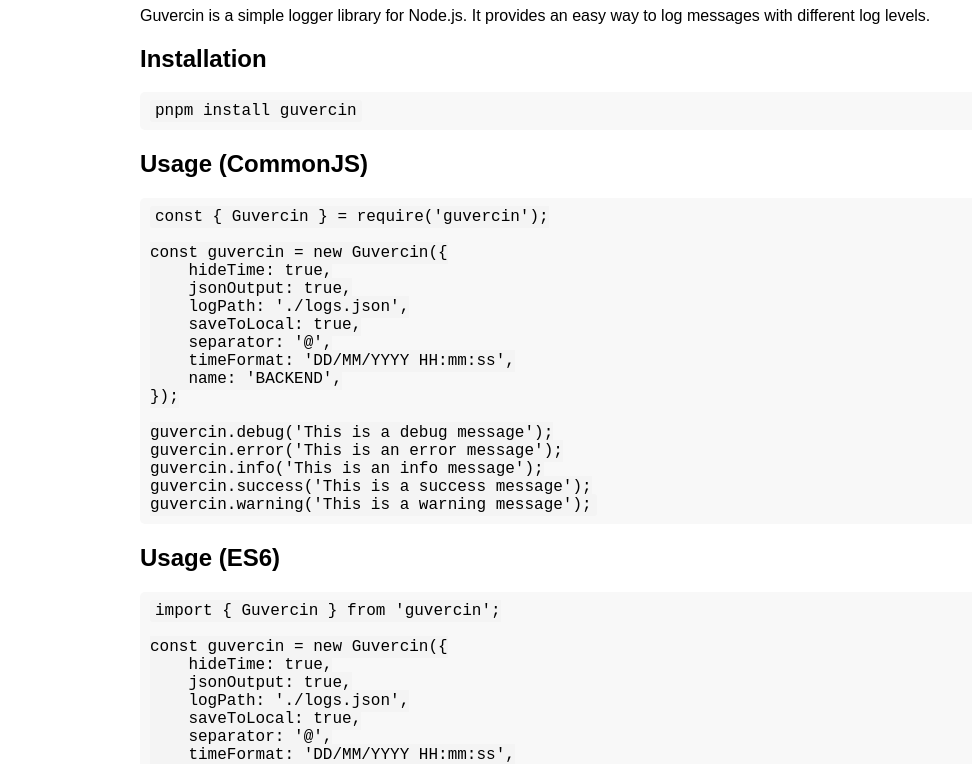
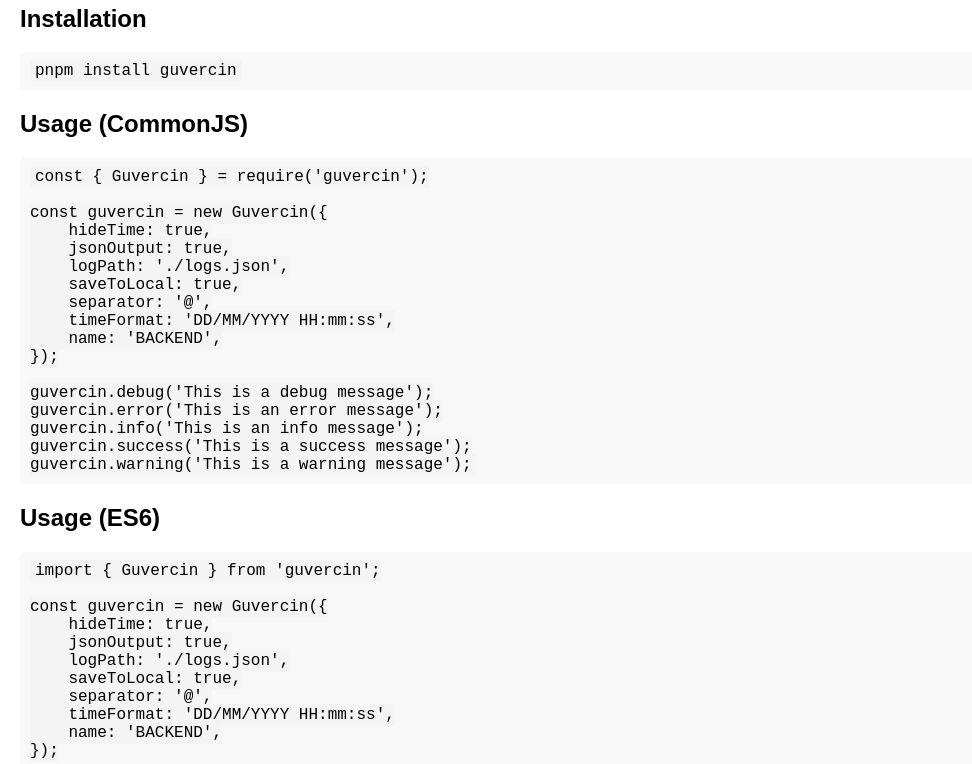
Before and after one commit to guvercinjs/guvercinjs.github.io, a plain HTML site: page index.html in a window 1280 px wide. Shown: the part 280-1044 px from the top of the page, without its empty margins (0-972 px from the left). Drawn offline with Linux system fonts and the light colour scheme.

Commit message:
chore: update index.html

```diff
--- a/index.html
+++ b/index.html
@@ -31,7 +31,7 @@
     </style>
   </head>
 
-  <body style="width: 100%; max-width: 1000px; margin: 0 auto; padding: 60px">
+  <body style="margin: 0 auto; padding: 20px">
     <center>
       <svg
         version="1.1"
```
